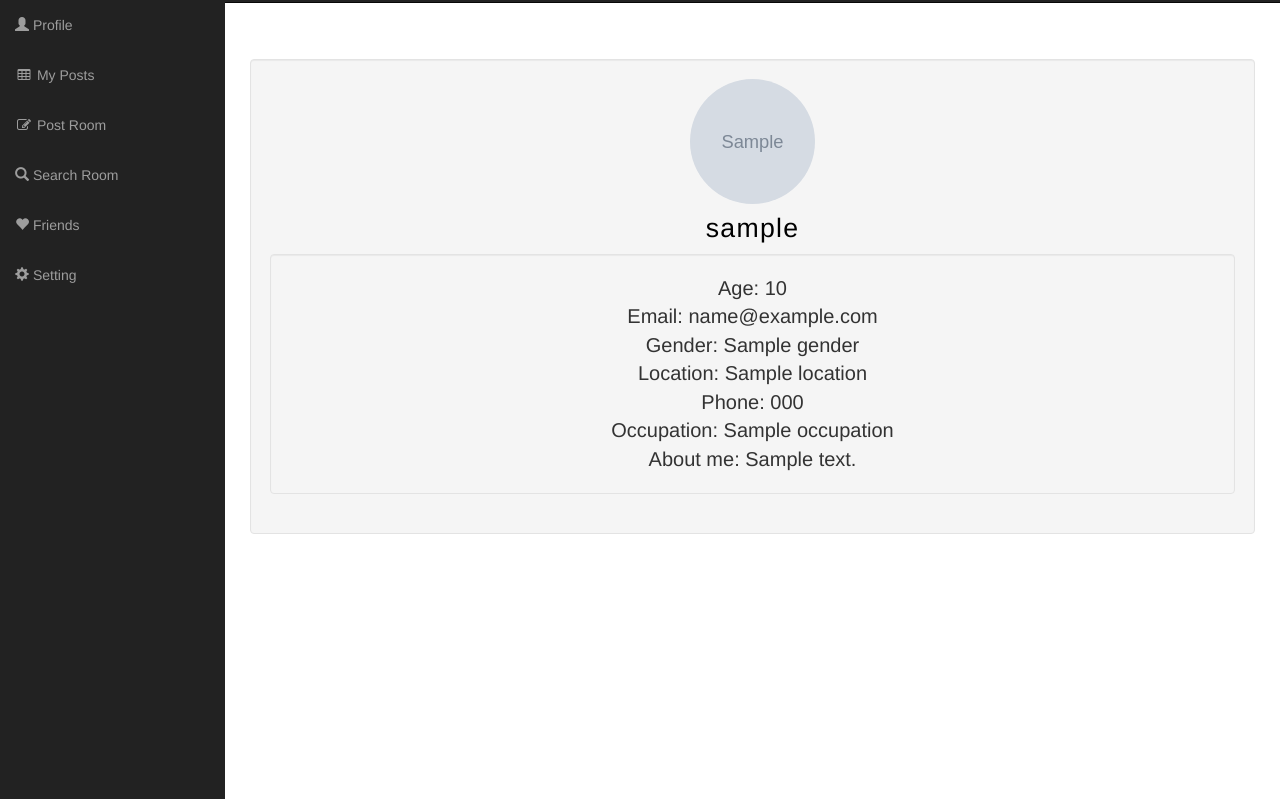
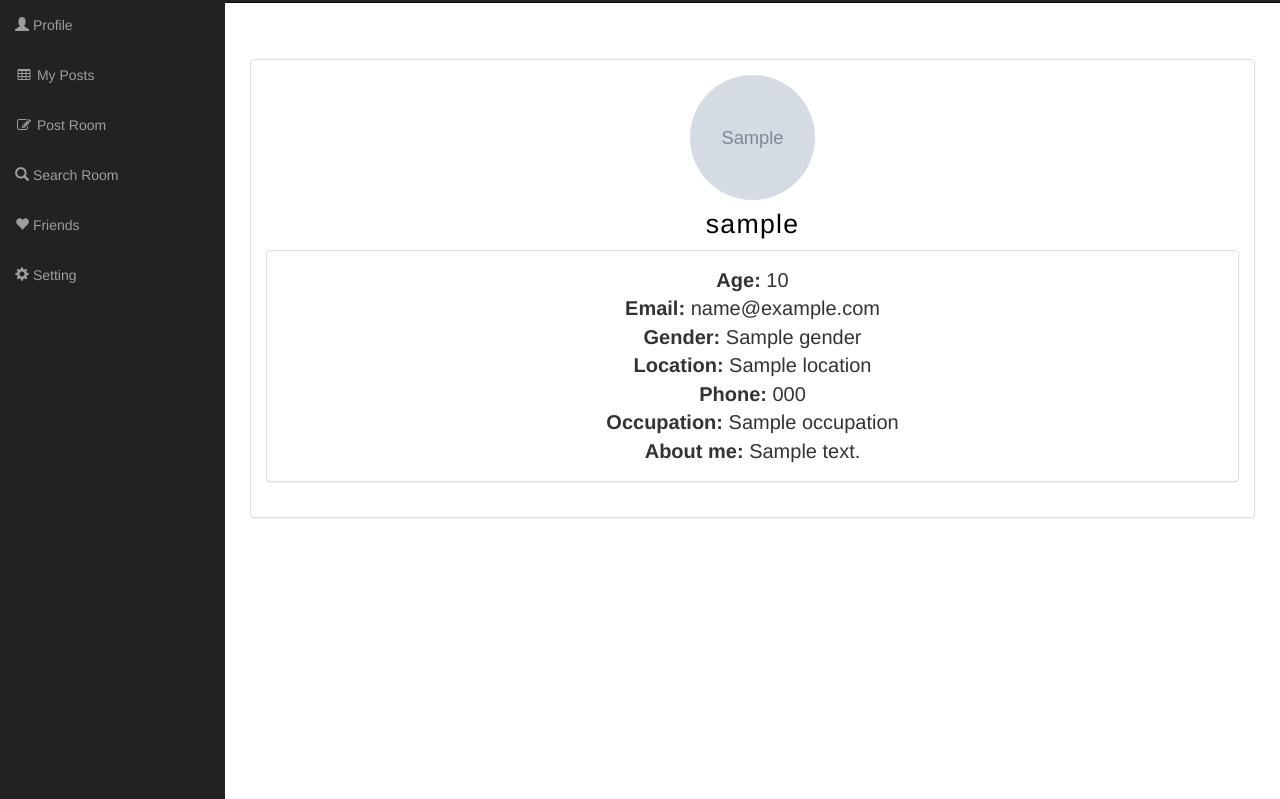
Before and after one commit to jimwong234/CCA2, a Flask app: template app/templates/userUI/profile.html in a window 1280 px wide. Shown: the part 51-850 px from the top of the page. Run offline with Flask 2, Linux system fonts and the light colour scheme; the template is opened without the code that fills it: most values are stand-ins (such as "Sample title", 1, 10 or a date in 2020); grey boxes marked "Sample" are stand-in pictures; grey boxes labelled with a size stand in for pictures from a placeholder-image service; some libraries are stand-ins or nearby versions.

Commit message:
change profile page

```diff
--- a/app/templates/userUI/profile.html
+++ b/app/templates/userUI/profile.html
@@ -116,33 +116,36 @@
 
             <div class="container-fluid">
 
-                <div class="well" id="personal_info">
+                <div class="panel panel-default" id="personal_info">
+                    <div class="panel-body">
                         <div id="profile_header">
                             <img id="UserPic" src="{{ data['profileimg'] }}" />
                             <h2 id="UserName">{{ data['username'] }} </h2>
                         </div>
 
-                    <div class="well" id="profile_content">
+                        <div class="panel panel-default" id="profile_content">
+                            <div class="panel-body">
                                 <div id="age">
-                            Age: {{ data['age'] }}
+                                    <strong>Age:</strong> {{ data['age'] }}
                                 </div>
                                 <div id="email">
-                            Email: {{ data['email'] }}
+                                    <strong>Email:</strong> {{ data['email'] }}
                                 </div>
                                 <div id="gender">
-                            Gender: {{ data['gender'] }}
+                                    <strong>Gender:</strong> {{ data['gender'] }}
                                 </div>
                                 <div id="location">
-                            Location: {{ data['location'] }}
+                                    <strong>Location:</strong> {{ data['location'] }}
                                 </div>
                                 <div id="phone">
-                            Phone: {{ data['phone'] }}
+                                    <strong>Phone:</strong> {{ data['phone'] }}
                                 </div>
                                 <div id="occupation">
-                            Occupation: {{ data['occupation'] }}
+                                    <strong>Occupation:</strong> {{ data['occupation'] }}
                                 </div>
                                 <div id="about_me">
-                            About me: {{ data['about_me'] }}
+                                    <strong>About me:</strong> {{ data['about_me'] }}
+                                </div>
                             </div>
                         </div>
 
@@ -176,6 +179,7 @@
                             {% endif %}
                         </div>
                     </div>
+                </div>
                 <!-- / .well -->
             </div>
             <!-- /.container-fluid -->
```
Lines whose indentation alone changed are shown as unchanged.
